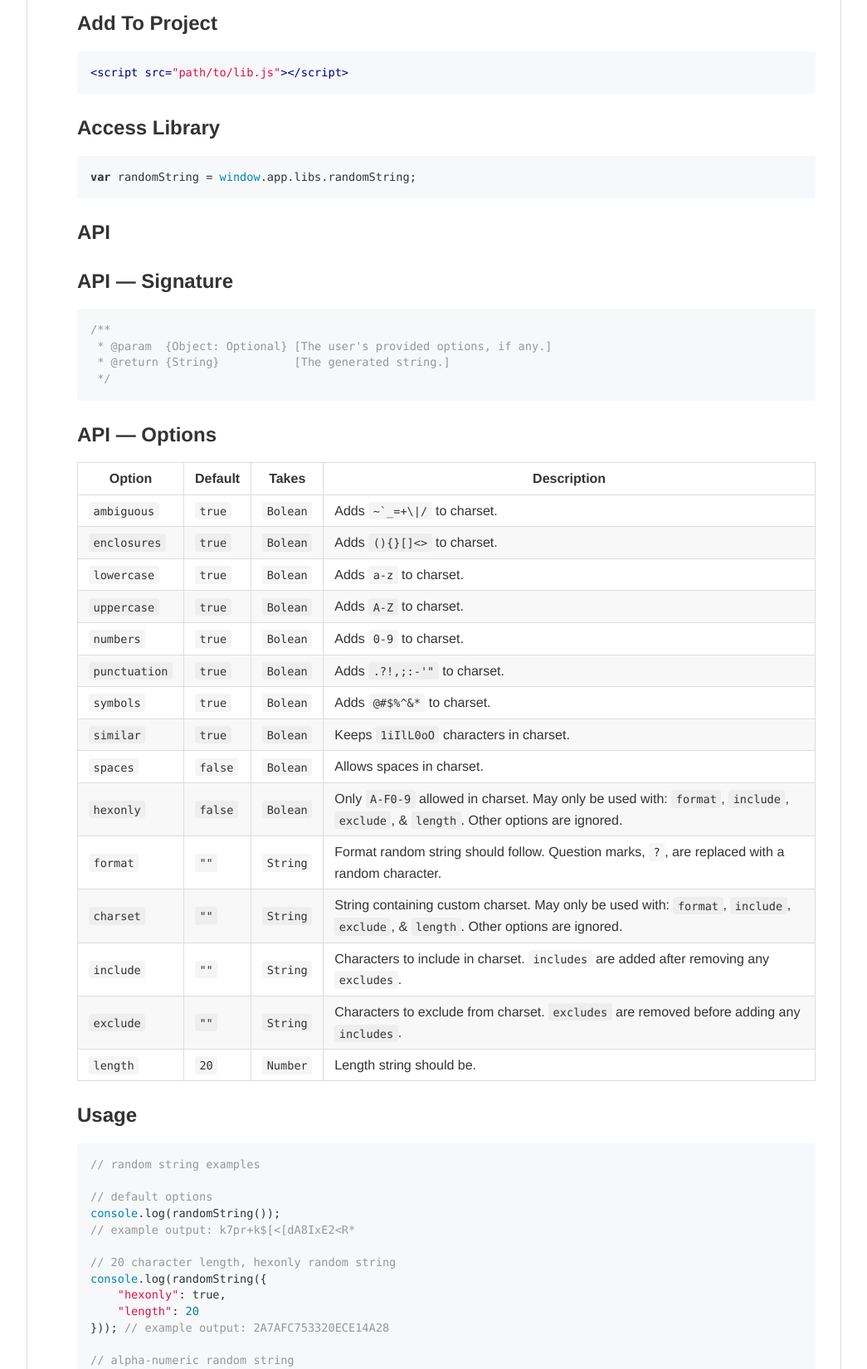
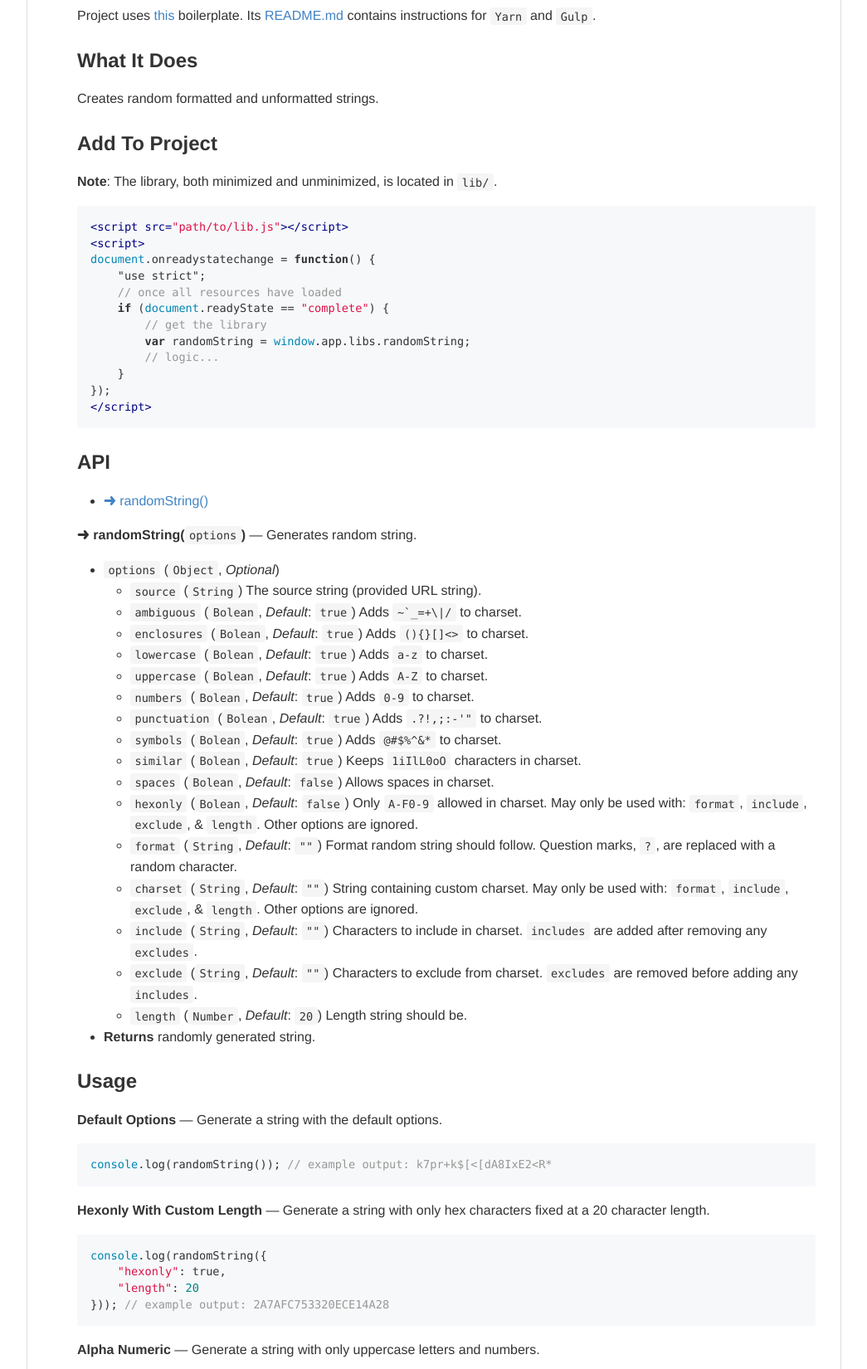
Before and after one commit to cgabriel5/passwordjs, a website: page markdown/preview/README.html in a window 1280 px wide. Shown: the part 597-2247 px from the top of the page at 83% size, without its empty margins (117-1162 px from the left). Drawn offline with Linux system fonts and the light colour scheme.

Commit message:
docs: Update README.md
Update the README.md with the focus adding proper documentation
of the randomString function.

```diff
--- a/markdown/preview/README.html
+++ b/markdown/preview/README.html
@@ -14,159 +14,96 @@
     <article class="markdown-body"><h1 id="random-string">random-string</h1>
 <p>JavaScript library that creates random strings.</p>
 <h5 id="table-of-contents">Table of Contents</h5>
-<p><a href="#what-it-does">What It Does</a><br><a href="#add-to-project">Add To Project</a><br><a href="#access-library">Access Library</a><br><a href="#api">API</a>  </p>
 <ul class="list">
-<li><a href="#signature-api">Signature</a>  </li>
-<li><a href="#options-api">Options</a>  </li>
+<li><a href="#project-setup">Project Setup</a></li>
+<li><a href="#what-it-does">What It Does</a></li>
+<li><a href="#add-to-project">Add To Project</a></li>
+<li><a href="#api">API</a></li>
+<li><a href="#usage">Usage</a><ul class="list">
+<li><a href="#example-default-options">Default Options</a></li>
+<li><a href="#example-hexonly-length">Hexonly With Custom Length</a></li>
+<li><a href="#example-alpha-numeric">Alpha Numeric</a></li>
+<li><a href="#example-special-format">Special Format</a></li>
+<li><a href="#example-custom-charset">Custom Charset</a></li>
 </ul>
-<p><a href="#usage">Usage</a><br><a href="#contributing">Contributing</a><br><a href="#license">License</a>  </p>
+</li>
+<li><a href="#contributing">Contributing</a></li>
+<li><a href="#license">License</a></li>
+</ul>
+<p><a name="project-setup"></a></p>
+<h3 id="project-setup">Project Setup</h3>
+<p>Project uses <a href="https://github.com/cgabriel5/snippets/tree/master/boilerplate/application">this</a> boilerplate. Its <a href="https://github.com/cgabriel5/snippets/blob/master/boilerplate/application/README.md#-read-before-use">README.md</a> contains instructions for <code>Yarn</code> and <code>Gulp</code>.</p>
 <p><a name="what-it-does"></a></p>
 <h3 id="what-it-does">What It Does</h3>
 <p>Creates random formatted and unformatted strings.</p>
 <p><a name="add-to-project"></a></p>
 <h3 id="add-to-project">Add To Project</h3>
-<pre class="hljs"><code><span class="hljs-tag">&lt;<span class="hljs-name">script</span> <span class="hljs-attr">src</span>=<span class="hljs-string">"path/to/lib.js"</span>&gt;</span><span class="undefined"></span><span class="hljs-tag">&lt;/<span class="hljs-name">script</span>&gt;</span></code></pre><p><a name="access-library"></a></p>
-<h3 id="access-library">Access Library</h3>
-<pre class="hljs"><code><span class="hljs-keyword">var</span> randomString = <span class="hljs-built_in">window</span>.app.libs.randomString;</code></pre><p><a name="api"></a></p>
+<p><strong>Note</strong>: The library, both minimized and unminimized, is located in <code>lib/</code>.</p>
+<pre class="hljs"><code><span class="hljs-tag">&lt;<span class="hljs-name">script</span> <span class="hljs-attr">src</span>=<span class="hljs-string">"path/to/lib.js"</span>&gt;</span><span class="undefined"></span><span class="hljs-tag">&lt;/<span class="hljs-name">script</span>&gt;</span>
+<span class="hljs-tag">&lt;<span class="hljs-name">script</span>&gt;</span><span class="javascript">
+<span class="hljs-built_in">document</span>.onreadystatechange = <span class="hljs-function"><span class="hljs-keyword">function</span>(<span class="hljs-params"></span>) </span>{
+<span class="hljs-meta">    "use strict"</span>;
+    <span class="hljs-comment">// once all resources have loaded</span>
+    <span class="hljs-keyword">if</span> (<span class="hljs-built_in">document</span>.readyState == <span class="hljs-string">"complete"</span>) {
+        <span class="hljs-comment">// get the library</span>
+        <span class="hljs-keyword">var</span> randomString = <span class="hljs-built_in">window</span>.app.libs.randomString;
+        <span class="hljs-comment">// logic...</span>
+    }
+});
+</span><span class="hljs-tag">&lt;/<span class="hljs-name">script</span>&gt;</span></code></pre><p><a name="api"></a></p>
 <h3 id="api">API</h3>
-<p><a name="signature-api"></a></p>
-<h3 id="api-&mdash;-signature">API &mdash; Signature</h3>
-<pre class="hljs"><code><span class="hljs-comment">/**
- * @param  {Object: Optional} [The user's provided options, if any.]
- * @return {String}           [The generated string.]
- */</span></code></pre><p><a name="options-api"></a></p>
-<h3 id="api-&mdash;-options">API &mdash; Options</h3>
-<table>
-<thead>
-<tr>
-<th>Option</th>
-<th>Default</th>
-<th>Takes</th>
-<th>Description</th>
-</tr>
-</thead>
-<tbody>
-<tr>
-<td><code>ambiguous</code></td>
-<td><code>true</code></td>
-<td><code>Bolean</code></td>
-<td>Adds <code>~`_=+\&verbar;/</code> to charset.</td>
-</tr>
-<tr>
-<td><code>enclosures</code></td>
-<td><code>true</code></td>
-<td><code>Bolean</code></td>
-<td>Adds <code>(){}[]&lt;&gt;</code> to charset.</td>
-</tr>
-<tr>
-<td><code>lowercase</code></td>
-<td><code>true</code></td>
-<td><code>Bolean</code></td>
-<td>Adds <code>a-z</code> to charset.</td>
-</tr>
-<tr>
-<td><code>uppercase</code></td>
-<td><code>true</code></td>
-<td><code>Bolean</code></td>
-<td>Adds <code>A-Z</code> to charset.</td>
-</tr>
-<tr>
-<td><code>numbers</code></td>
-<td><code>true</code></td>
-<td><code>Bolean</code></td>
-<td>Adds <code>0-9</code> to charset.</td>
-</tr>
-<tr>
-<td><code>punctuation</code></td>
-<td><code>true</code></td>
-<td><code>Bolean</code></td>
-<td>Adds <code>.?!,;:-&#39;&quot;</code> to charset.</td>
-</tr>
-<tr>
-<td><code>symbols</code></td>
-<td><code>true</code></td>
-<td><code>Bolean</code></td>
-<td>Adds <code>@#$%^&amp;*</code> to charset.</td>
-</tr>
-<tr>
-<td><code>similar</code></td>
-<td><code>true</code></td>
-<td><code>Bolean</code></td>
-<td>Keeps <code>1iIlL0oO</code> characters in charset.</td>
-</tr>
-<tr>
-<td><code>spaces</code></td>
-<td><code>false</code></td>
-<td><code>Bolean</code></td>
-<td>Allows spaces in charset.</td>
-</tr>
-<tr>
-<td><code>hexonly</code></td>
-<td><code>false</code></td>
-<td><code>Bolean</code></td>
-<td>Only <code>A-F0-9</code> allowed in charset. May only be used with: <code>format</code>, <code>include</code>, <code>exclude</code>, &amp; <code>length</code>. Other options are ignored.</td>
-</tr>
-<tr>
-<td><code>format</code></td>
-<td><code>&quot;&quot;</code></td>
-<td><code>String</code></td>
-<td>Format random string should follow. Question marks, <code>?</code>, are replaced with a random character.</td>
-</tr>
-<tr>
-<td><code>charset</code></td>
-<td><code>&quot;&quot;</code></td>
-<td><code>String</code></td>
-<td>String containing custom charset. May only be used with: <code>format</code>, <code>include</code>, <code>exclude</code>, &amp; <code>length</code>. Other options are ignored.</td>
-</tr>
-<tr>
-<td><code>include</code></td>
-<td><code>&quot;&quot;</code></td>
-<td><code>String</code></td>
-<td>Characters to include in charset. <code>includes</code> are added after removing any <code>excludes</code>.</td>
-</tr>
-<tr>
-<td><code>exclude</code></td>
-<td><code>&quot;&quot;</code></td>
-<td><code>String</code></td>
-<td>Characters to exclude from charset. <code>excludes</code> are removed before adding any <code>includes</code>.</td>
-</tr>
-<tr>
-<td><code>length</code></td>
-<td><code>20</code></td>
-<td><code>Number</code></td>
-<td>Length string should be.</td>
-</tr>
-</tbody>
-</table>
+<ul class="list">
+<li><a href="#main-function">➜ randomString()</a></li>
+</ul>
+<p><a name="main-function"></a>
+➜ <strong>randomString(<code>options</code>)</strong> &mdash; Generates random string.</p>
+<ul class="list">
+<li><code>options</code> (<code>Object</code>, <em>Optional</em>)<ul class="list">
+<li><code>source</code> (<code>String</code>) The source string (provided URL string).</li>
+<li><code>ambiguous</code> (<code>Bolean</code>, <em>Default</em>: <code>true</code>) Adds <code>~`_=+\&verbar;/</code> to charset.</li>
+<li><code>enclosures</code> (<code>Bolean</code>, <em>Default</em>: <code>true</code>) Adds <code>(){}[]&lt;&gt;</code> to charset.</li>
+<li><code>lowercase</code> (<code>Bolean</code>, <em>Default</em>: <code>true</code>) Adds <code>a-z</code> to charset.</li>
+<li><code>uppercase</code> (<code>Bolean</code>, <em>Default</em>: <code>true</code>) Adds <code>A-Z</code> to charset.</li>
+<li><code>numbers</code> (<code>Bolean</code>, <em>Default</em>: <code>true</code>) Adds <code>0-9</code> to charset.</li>
+<li><code>punctuation</code> (<code>Bolean</code>, <em>Default</em>: <code>true</code>) Adds <code>.?!,;:-&#39;&quot;</code> to charset.</li>
+<li><code>symbols</code> (<code>Bolean</code>, <em>Default</em>: <code>true</code>) Adds <code>@#$%^&amp;*</code> to charset.</li>
+<li><code>similar</code> (<code>Bolean</code>, <em>Default</em>: <code>true</code>) Keeps <code>1iIlL0oO</code> characters in charset.</li>
+<li><code>spaces</code> (<code>Bolean</code>, <em>Default</em>: <code>false</code>) Allows spaces in charset.</li>
+<li><code>hexonly</code> (<code>Bolean</code>, <em>Default</em>: <code>false</code>) Only <code>A-F0-9</code> allowed in charset. May only be used with: <code>format</code>, <code>include</code>, <code>exclude</code>, &amp; <code>length</code>. Other options are ignored.</li>
+<li><code>format</code> (<code>String</code>, <em>Default</em>: <code>&quot;&quot;</code>) Format random string should follow. Question marks, <code>?</code>, are replaced with a random character.</li>
+<li><code>charset</code> (<code>String</code>, <em>Default</em>: <code>&quot;&quot;</code>) String containing custom charset. May only be used with: <code>format</code>, <code>include</code>, <code>exclude</code>, &amp; <code>length</code>. Other options are ignored.</li>
+<li><code>include</code> (<code>String</code>, <em>Default</em>: <code>&quot;&quot;</code>) Characters to include in charset. <code>includes</code> are added after removing any <code>excludes</code>.</li>
+<li><code>exclude</code> (<code>String</code>, <em>Default</em>: <code>&quot;&quot;</code>) Characters to exclude from charset. <code>excludes</code> are removed before adding any <code>includes</code>.</li>
+<li><code>length</code> (<code>Number</code>, <em>Default</em>: <code>20</code>) Length string should be.</li>
+</ul>
+</li>
+<li><strong>Returns</strong> randomly generated string.</li>
+</ul>
 <p><a name="usage"></a></p>
 <h3 id="usage">Usage</h3>
-<pre class="hljs"><code><span class="hljs-comment">// random string examples</span>
-
-<span class="hljs-comment">// default options</span>
-<span class="hljs-built_in">console</span>.log(randomString());
-<span class="hljs-comment">// example output: k7pr+k$[&lt;[dA8IxE2&lt;R*</span>
-
-<span class="hljs-comment">// 20 character length, hexonly random string</span>
-<span class="hljs-built_in">console</span>.log(randomString({
+<p><a name="example-default-options"></a>
+<strong>Default Options</strong> &mdash; Generate a string with the default options.</p>
+<pre class="hljs"><code><span class="hljs-built_in">console</span>.log(randomString()); <span class="hljs-comment">// example output: k7pr+k$[&lt;[dA8IxE2&lt;R*</span></code></pre><p><a name="example-hexonly-length"></a>
+<strong>Hexonly With Custom Length</strong> &mdash; Generate a string with only hex characters fixed at a 20 character length.</p>
+<pre class="hljs"><code><span class="hljs-built_in">console</span>.log(randomString({
     <span class="hljs-string">"hexonly"</span>: <span class="hljs-literal">true</span>,
     <span class="hljs-string">"length"</span>: <span class="hljs-number">20</span>
-})); <span class="hljs-comment">// example output: 2A7AFC753320ECE14A28</span>
-
-<span class="hljs-comment">// alpha-numeric random string</span>
-<span class="hljs-built_in">console</span>.log(randomString({
+})); <span class="hljs-comment">// example output: 2A7AFC753320ECE14A28</span></code></pre><p><a name="example-alpha-numeric"></a>
+<strong>Alpha Numeric</strong> &mdash; Generate a string with only uppercase letters and numbers.</p>
+<pre class="hljs"><code><span class="hljs-built_in">console</span>.log(randomString({
     <span class="hljs-string">"ambiguous"</span>: <span class="hljs-literal">false</span>,
     <span class="hljs-string">"enclosures"</span>: <span class="hljs-literal">false</span>,
     <span class="hljs-string">"lowercase"</span>: <span class="hljs-literal">false</span>,
-    <span class="hljs-string">"numbers"</span>: <span class="hljs-literal">true</span>,
+    <span class="hljs-string">"numbers"</span>: <span class="hljs-literal">true</span>, <span class="hljs-comment">// &lt;---</span>
     <span class="hljs-string">"punctuation"</span>: <span class="hljs-literal">false</span>,
     <span class="hljs-string">"similar"</span>: <span class="hljs-literal">false</span>,
     <span class="hljs-string">"spaces"</span>: <span class="hljs-literal">false</span>,
     <span class="hljs-string">"symbols"</span>: <span class="hljs-literal">false</span>,
-    <span class="hljs-string">"uppercase"</span>: <span class="hljs-literal">true</span>,
+    <span class="hljs-string">"uppercase"</span>: <span class="hljs-literal">true</span>, <span class="hljs-comment">// &lt;---</span>
     <span class="hljs-string">"hexonly"</span>: <span class="hljs-literal">false</span>
-})); <span class="hljs-comment">// example output: T3AGURN84R49KZJ89ECQ</span>
-
-<span class="hljs-comment">// special format random string</span>
+})); <span class="hljs-comment">// example output: T3AGURN84R49KZJ89ECQ</span></code></pre><p><a name="example-special-format"></a>
+<strong>Special Format</strong> &mdash; Generate a string with a custom format.</p>
+<pre class="hljs"><code><span class="hljs-comment">// special format random string</span>
 <span class="hljs-built_in">console</span>.log(randomString({
     <span class="hljs-string">"ambiguous"</span>: <span class="hljs-literal">false</span>,
     <span class="hljs-string">"enclosures"</span>: <span class="hljs-literal">false</span>,
@@ -179,13 +116,12 @@
     <span class="hljs-string">"uppercase"</span>: <span class="hljs-literal">true</span>,
     <span class="hljs-string">"hexonly"</span>: <span class="hljs-literal">false</span>,
     <span class="hljs-string">"format"</span>: <span class="hljs-string">"?????-?????-?????-?????-?????"</span>
-})); <span class="hljs-comment">// example output: NWE4S-FSX3C-2SPQA-GPJJ8-UABVT</span>
-
-<span class="hljs-comment">// custom charset random string</span>
-<span class="hljs-built_in">console</span>.log(randomString({
+})); <span class="hljs-comment">// example output: NWE4S-FSX3C-2SPQA-GPJJ8-UABVT</span></code></pre><p><a name="example-custom-charset"></a>
+<strong>Custom Charset</strong> &mdash; Generate a string with a custom character set.</p>
+<pre class="hljs"><code><span class="hljs-built_in">console</span>.log(randomString({
     <span class="hljs-string">"charset"</span>: <span class="hljs-string">"01234567"</span>, <span class="hljs-comment">// use these chars</span>
     <span class="hljs-string">"include"</span>: <span class="hljs-string">"9"</span>, <span class="hljs-comment">// include char(s) to the charset</span>
-    <span class="hljs-string">"exclude"</span>: <span class="hljs-string">"0"</span> <span class="hljs-comment">// exclude char(s) from the chars</span>
+    <span class="hljs-string">"exclude"</span>: <span class="hljs-string">"0"</span> <span class="hljs-comment">// exclude char(s) from the charset</span>
 })); <span class="hljs-comment">// example output: 46947632571726792192</span></code></pre><p><a name="contributing"></a></p>
 <h3 id="contributing">Contributing</h3>
 <p>Contributions are welcome! Found a bug, feel like documentation is lacking/confusing and needs an update, have performance/feature suggestions or simply found a typo? Let me know! :)</p>
```
Also changed, not shown: README.md.
